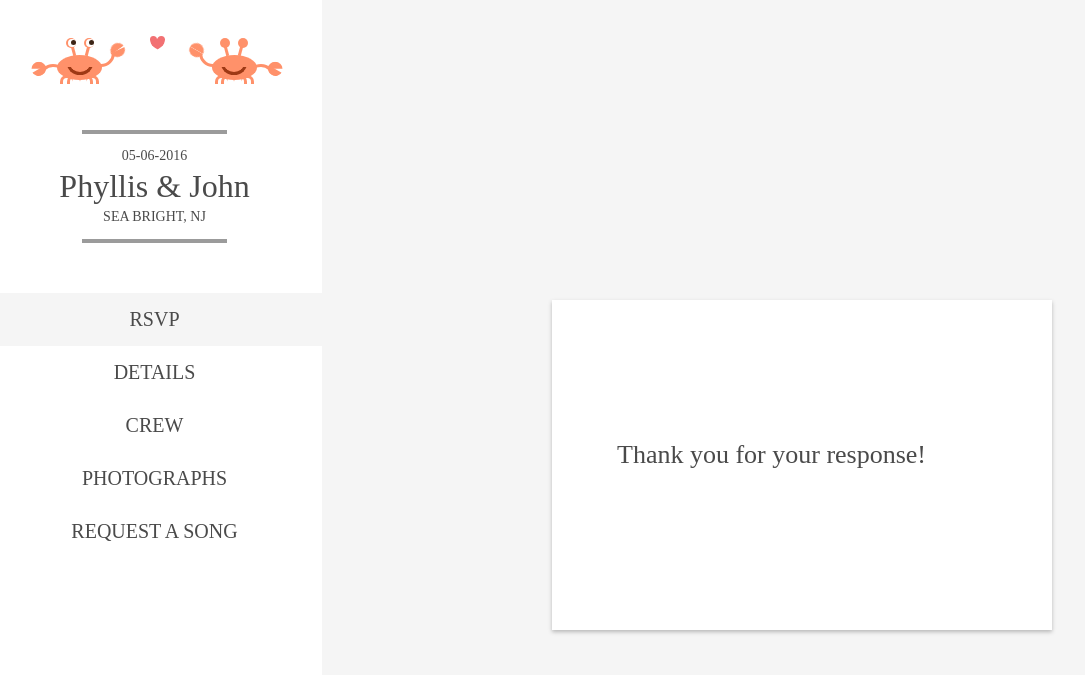
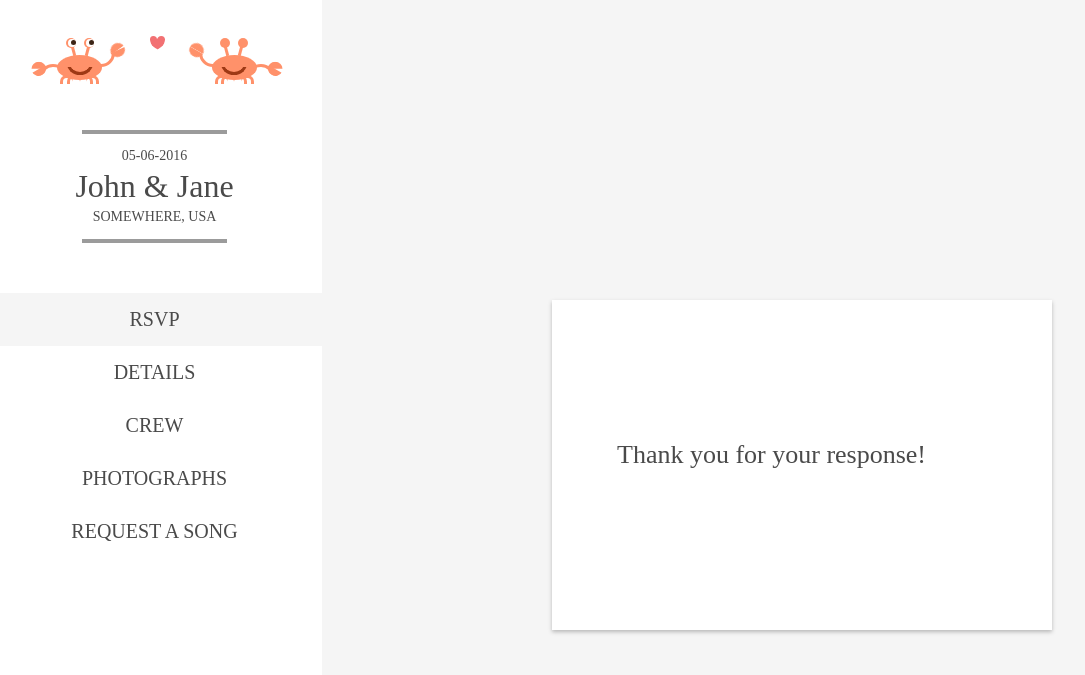
Before and after one commit to kirstenrauffer/Wedding-Website, a Jekyll site: the page recieved.html, which Jekyll copies as it is, in a window 1280 px wide and 900 px high. Shown: the top 675 px of the window, without its empty margins (3-1088 px from the left). Built offline with Jekyll 4.4.1, drawn with Linux system fonts in a browser that asks for light colours.

Commit message:
Update recieved.html

```diff
--- a/recieved.html
+++ b/recieved.html
@@ -731,8 +731,8 @@ body {
 		</div>
 		<div class="divider"></div>
 		<p>05-06-2016</p>
-		<h1>Phyllis & John</h1>
-		<p>sea bright, nj</p>
+		<h1>John & Jane</h1>
+		<p>somewhere, USA</p>
 		<div class="divider"></div>
 
 		<ul>
```
